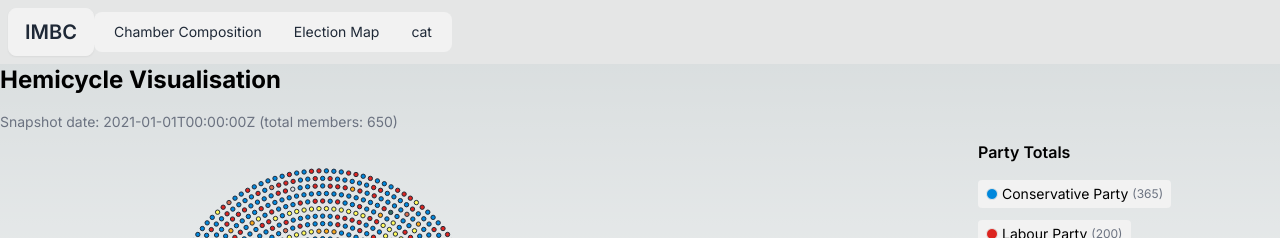
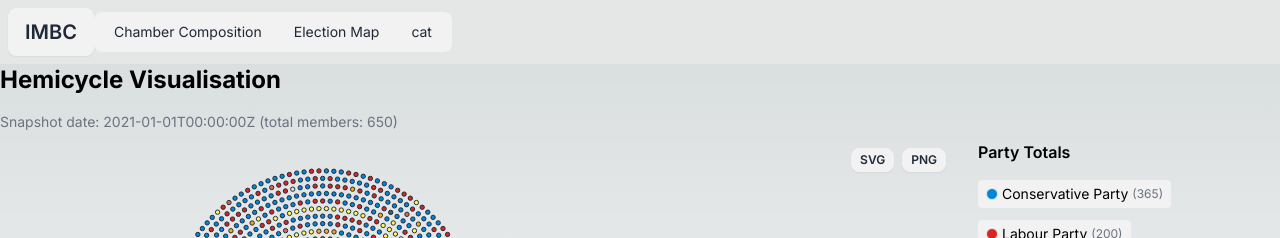
Before and after one commit to thoroc/civitas, a Next.js app: page /parliament in a window 1280 px wide. Shown: the top 238 px of the page. Built offline with nearby package versions, Linux system fonts and the light colour scheme.

Commit message:
feat(parliament): memoize seat layout and add SVG/PNG export with improved tooltip positioning

```diff
--- a/src/app/parliament/HemicycleReact.tsx
+++ b/src/app/parliament/HemicycleReact.tsx
@@ -1,28 +1,59 @@
 'use client';
 import { findA, findN, distribute, populateRings } from './d3';
-import { Member, ParliamentSnapshot } from './types';
-
+import { Member } from './types';
 import { useParliamentFilters } from './filtersContext';
-import { useRef, useEffect, useState } from 'react';
+import { useRef, useEffect, useState, useMemo } from 'react';
 
 interface HemicycleReactProps {
   members: Member[];
-  width?: number;
+  width?: number; // kept for potential external sizing overrides
   height?: number;
 }
 
 const HemicycleReact = ({ members, width = 900, height = 480 }: HemicycleReactProps) => {
   const containerRef = useRef<HTMLDivElement | null>(null);
+  const svgRef = useRef<SVGSVGElement | null>(null);
   const [seatScale, setSeatScale] = useState(1);
   const [tooltip, setTooltip] = useState<{ x: number; y: number; member: Member } | null>(null);
 
+  const { apply } = useParliamentFilters();
+  const visibleMembers = apply(members);
+
+  // Early return if no data
+  if (!visibleMembers || visibleMembers.length === 0) {
+    return <div>No data</div>;
+  }
+
+  // Geometry constants & memoized seat layout
+  const r0 = 40;
+  const { seats, pad, vbWidth, vbHeight } = useMemo(() => {
+    const totalSeats = visibleMembers.length;
+    const numberOfRings = findN(totalSeats, r0);
+    const a0 = findA(totalSeats, numberOfRings, r0);
+    const ringRadiis: number[] = [];
+    for (let i = 1; i <= numberOfRings; i++) {
+      ringRadiis[i] = r0 - (i - 1) * a0;
+    }
+    const seatsPerRing = distribute(ringRadiis, totalSeats);
+    const rings = populateRings(seatsPerRing, numberOfRings, r0, a0);
+    const flatSeats = rings.flat();
+    const mappedSeats = flatSeats.map((seat, idx) => ({
+      ...seat,
+      member: visibleMembers[idx],
+    }));
+    const padLocal = r0 * 1.2;
+    const vbWidthLocal = r0 * 2 + padLocal * 2;
+    const vbHeightLocal = r0 + padLocal * 2;
+    return { seats: mappedSeats, pad: padLocal, vbWidth: vbWidthLocal, vbHeight: vbHeightLocal };
+  }, [visibleMembers]);
+
+  // ResizeObserver for responsive seat scaling
   useEffect(() => {
     if (!containerRef.current) return;
     const el = containerRef.current;
     const observer = new ResizeObserver(entries => {
       for (const entry of entries) {
         const w = entry.contentRect.width;
-        // Base scale around 600px width; cap min/max
         const scale = Math.min(1.8, Math.max(0.6, w / 600));
         setSeatScale(scale);
       }
@@ -30,40 +61,103 @@ const HemicycleReact = ({ members, width = 900, height = 480 }: HemicycleReactPr
     observer.observe(el);
     return () => observer.disconnect();
   }, []);
-  const { apply } = useParliamentFilters();
-  const visibleMembers = apply(members);
-  if (!visibleMembers || visibleMembers.length === 0) {
-    return <div>No data</div>;
-  }
 
-  const r0 = 40;
-  const totalSeats = visibleMembers.length;
-  const numberOfRings = findN(totalSeats, r0);
-  const a0 = findA(totalSeats, numberOfRings, r0);
+  // Export helpers
+  const downloadSVG = () => {
+    if (!svgRef.current) return;
+    const serializer = new XMLSerializer();
+    let source = serializer.serializeToString(svgRef.current);
+    if (!source.match(/^<svg[^>]+xmlns="http:\/\/www.w3.org\/2000\/svg"/)) {
+      source = source.replace('<svg', '<svg xmlns="http://www.w3.org/2000/svg"');
+    }
+    const blob = new Blob([source], { type: 'image/svg+xml;charset=utf-8' });
+    const url = URL.createObjectURL(blob);
+    const a = document.createElement('a');
+    a.href = url;
+    a.download = 'hemicycle.svg';
+    a.click();
+    URL.revokeObjectURL(url);
+  };
 
-  let ringRadiis: number[] = [];
-  for (let i = 1; i <= numberOfRings; i++) {
-    ringRadiis[i] = r0 - (i - 1) * a0;
-  }
-  const seatsPerRing = distribute(ringRadiis, totalSeats);
-  const rings = populateRings(seatsPerRing, numberOfRings, r0, a0);
+  const downloadPNG = () => {
+    if (!svgRef.current) return;
+    const serializer = new XMLSerializer();
+    let source = serializer.serializeToString(svgRef.current);
+    if (!source.match(/^<svg[^>]+xmlns="http:\/\/www.w3.org\/2000\/svg"/)) {
+      source = source.replace('<svg', '<svg xmlns="http://www.w3.org/2000/svg"');
+    }
+    const svgBlob = new Blob([source], { type: 'image/svg+xml;charset=utf-8' });
+    const url = URL.createObjectURL(svgBlob);
+    const img = new Image();
+    img.onload = () => {
+      const canvas = document.createElement('canvas');
+      const scale = 3; // higher scale for sharper export
+      // Use bounding box width/height if available else fallback to client sizes
+      const bbox = svgRef.current!.getBoundingClientRect();
+      canvas.width = Math.max(1, bbox.width) * scale;
+      canvas.height = Math.max(1, bbox.height) * scale;
+      const ctx = canvas.getContext('2d');
+      if (ctx) {
+        ctx.fillStyle = '#ffffff';
+        ctx.fillRect(0, 0, canvas.width, canvas.height);
+        ctx.drawImage(img, 0, 0, canvas.width, canvas.height);
+        canvas.toBlob(b => {
+          if (!b) return;
+            const pngUrl = URL.createObjectURL(b);
+            const a = document.createElement('a');
+            a.href = pngUrl;
+            a.download = 'hemicycle.png';
+            a.click();
+            URL.revokeObjectURL(pngUrl);
+        });
+      }
+      URL.revokeObjectURL(url);
+    };
+    img.src = url;
+  };
 
-  // Flatten rings and zip with members (simple order mapping for now)
-  const flatSeats = rings.flat();
-  const seats = flatSeats.map((seat, idx) => ({
-    ...seat,
-    member: visibleMembers[idx],
-  }));
-
-  // Compute viewBox dimensions (simple padding around r0)
-  const pad = r0 * 1.2;
-  const vbWidth = r0 * 2 + pad * 2;
-  const vbHeight = r0 + pad * 2;
+  // Tooltip rendering logic with boundary-aware positioning
+  const renderTooltip = () => {
+    if (!tooltip) return null;
+    const w = 150;
+    const h = 34;
+    const leftLimit = -pad;
+    const rightLimit = -pad + vbWidth;
+    // Try right side first
+    let offsetX = 8;
+    if (tooltip.x + offsetX + w > rightLimit) {
+      // Try left side
+      offsetX = -w - 8;
+      if (tooltip.x + offsetX < leftLimit) {
+        // Clamp within bounds if still overflowing
+        offsetX = Math.min(Math.max(leftLimit - tooltip.x, -w / 2), rightLimit - tooltip.x - w);
+      }
+    }
+    const offsetY = -h / 2;
+    return (
+      <g transform={`translate(${tooltip.x}, ${tooltip.y})`} pointerEvents="none">
+        <rect x={offsetX} y={offsetY} rx={3} ry={3} width={w} height={h} fill="#111827" opacity={0.9} />
+        <text x={offsetX + 6} y={offsetY + 14} fill="#fff" fontSize={11} fontFamily="system-ui, sans-serif">
+          {tooltip.member.label}
+        </text>
+        {tooltip.member.party?.label && (
+          <text x={offsetX + 6} y={offsetY + 26} fill="#d1d5db" fontSize={9} fontFamily="system-ui, sans-serif">
+            {tooltip.member.party.label}
+          </text>
+        )}
+      </g>
+    );
+  };
 
   return (
     <div ref={containerRef} className="w-full mx-auto">
       <div className="relative w-full" style={{ paddingBottom: '55%' }}>
+        <div className="absolute top-2 right-2 flex gap-2 z-20">
+          <button type="button" className="btn btn-xs" onClick={downloadSVG} aria-label="Download SVG hemicycle">SVG</button>
+          <button type="button" className="btn btn-xs" onClick={downloadPNG} aria-label="Download PNG hemicycle">PNG</button>
+        </div>
         <svg
+          ref={svgRef}
           className="absolute inset-0 w-full h-full"
           role="img"
           aria-label={`Hemicycle showing ${visibleMembers.length} members`}
@@ -86,19 +180,7 @@ const HemicycleReact = ({ members, width = 900, height = 480 }: HemicycleReactPr
               tabIndex={0}
             />
           ))}
-          {tooltip && (
-            <g transform={`translate(${tooltip.x}, ${tooltip.y})`}>
-              <rect x={6} y={-4} rx={2} ry={2} fill="#111827" opacity={0.85} height={28} width={180} />
-              <text x={10} y={12} fill="#fff" fontSize={10} fontFamily="system-ui, sans-serif">
-                {tooltip.member.label}
-              </text>
-              {tooltip.member.party?.label && (
-                <text x={10} y={22} fill="#d1d5db" fontSize={9} fontFamily="system-ui, sans-serif">
-                  {tooltip.member.party.label}
-                </text>
-              )}
-            </g>
-          )}
+          {renderTooltip()}
         </svg>
       </div>
     </div>
```
